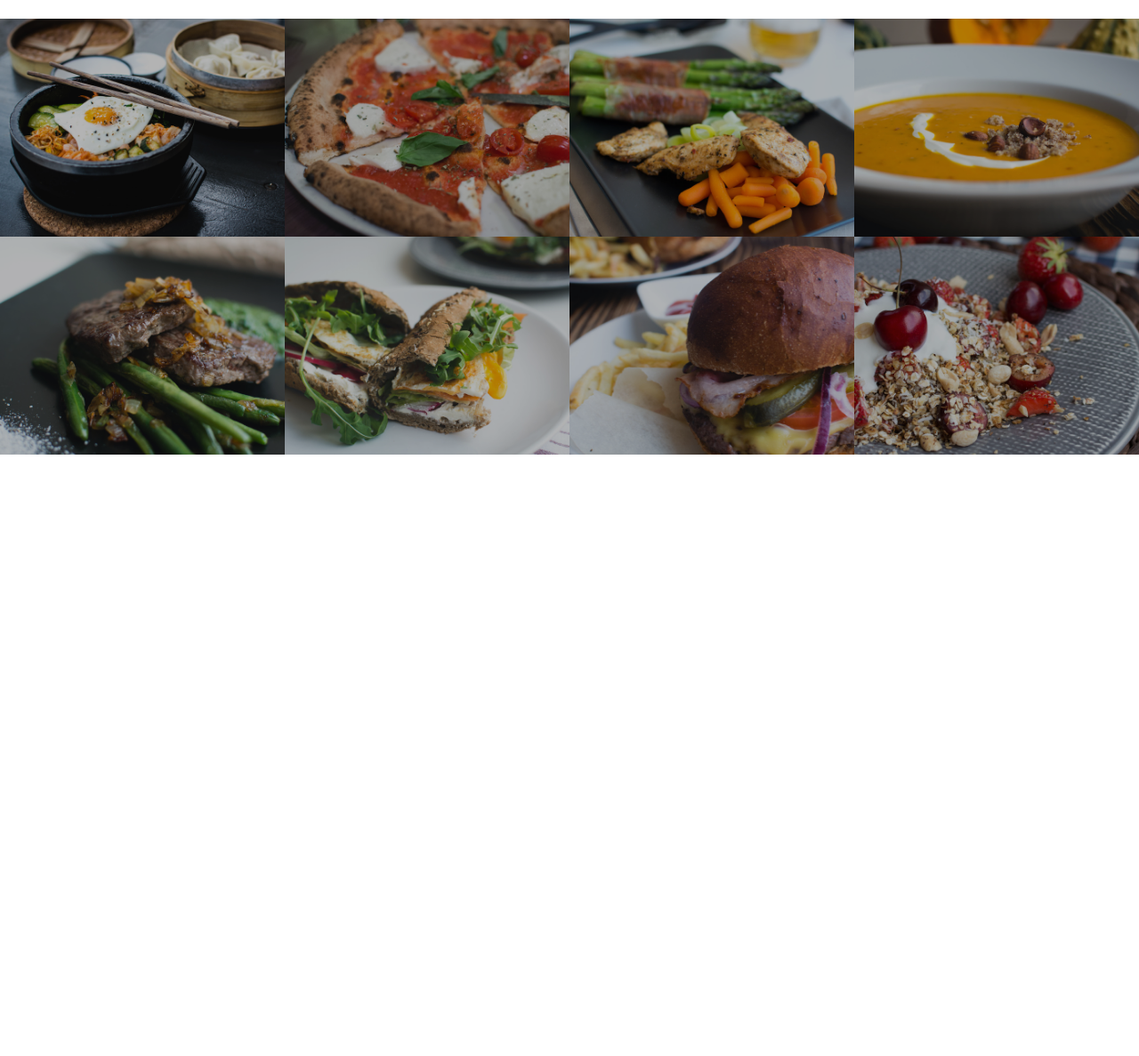
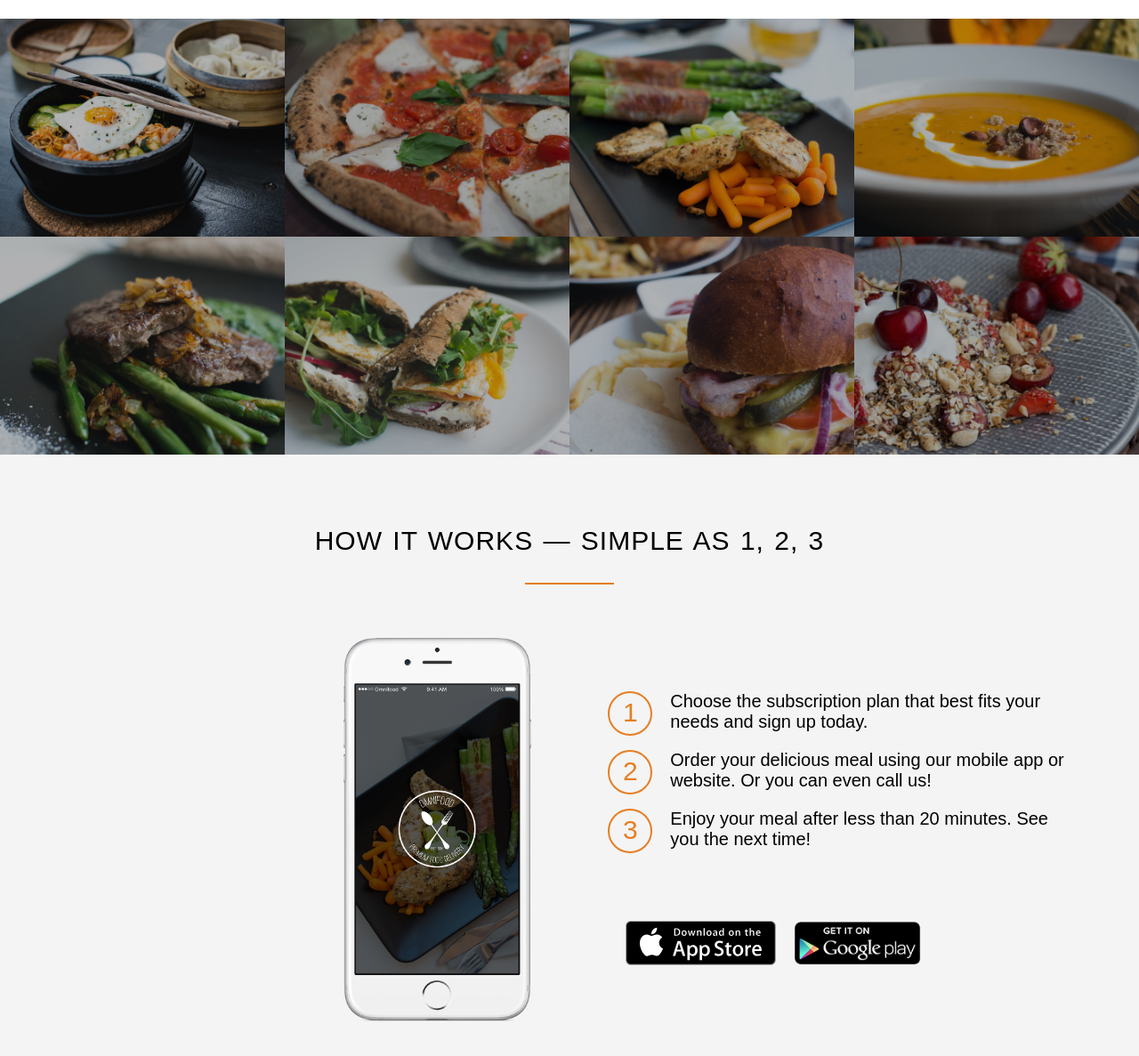
Before and after one commit to waqasbaj/SavourLicious_Web, a plain HTML site: page index.html in a window 1280 px wide. Shown: the part 1419-2606 px from the top of the page at 89% size. Before the commit the page ends 1930 px from the top, so only its background shows below. Drawn offline with nearby package versions, Linux system fonts and the light colour scheme; files that its build step writes are made by us from their sources.

Commit message:
Completed How it Works Section

```diff
--- a/index.html
+++ b/index.html
@@ -87,7 +87,7 @@
         </section>
 
         <section class="section-meals">
-                <ul class="meals-showcase">
+                <ul class="meals-showcase clearfix">
                     <li>
                         <figure class="meal-photo">
                             <img src="resources/img/1.jpg" alt = "Korean bibimbap with egg and vegetables"/>
@@ -112,7 +112,7 @@
                         </figure>
                     </li>
                 </ul>
-                <ul class="meals-showcase">
+                <ul class="meals-showcase clearfix">
                     <li>
                         <figure class="meal-photo">
                             <img src="resources/img/5.jpg" alt = "Paleo beef steak with vegetables"/>
@@ -138,6 +138,34 @@
 
         </section>
 
+        <section class = "section-steps">
+                <div class = "row">
+                    <h2>
+                        How it works &mdash; Simple as 1, 2, 3
+                    </h2>
+                </div>
+                <div class="row">
+                    <div class="col span-1-of-2 steps-box">
+                        <img src="resources/img/app-iPhone.png" alt="Omnifood app on iPhone" class="app-screen">
+                    </div>
+                    <div class="col span-1-of-2 steps-box">
+                        <div class="works-step">
+                            <div>1</div>
+                            <p>Choose the subscription plan that best fits your needs and sign up today.</p>
+                            <div>2</div>
+                            <p>Order your delicious meal using our mobile app or website. Or you can even call us!</p>
+                            <div>3</div>
+                            <p>Enjoy your meal after less than 20 minutes. See you the next time!</p>
+                        </div>
+
+                        <a href="#" class="btn-app"><img src="resources/img/download-app.svg" alt="App Store Button"></a>
+                        <a href="#" class="btn-app"><img src="resources/img/download-app-android.png" alt="Play Store Button"></a>
+
+                    </div>
+
+                </div>
+        </section>
+
         <script src="https://unpkg.com/ionicons@5.0.0/dist/ionicons.js"></script>
 
     </body>
@@ -156,3 +184,10 @@
 8.	Granola with cherries and strawberries
 
  -->
+
+ <!-- Title: How it works - Simple as 1, 2, 3
+
+	1.	Choose the subscription plan that best fits your needs and sign up today.
+	2.	Order your delicious meal using our mobile app or website. Or you can even call us!
+	3.	Enjoy your meal after less than 20 minutes. See you the next time!
+ -->
--- a/resources/css/style.css
+++ b/resources/css/style.css
@@ -17,6 +17,16 @@ html {
     background-color: #fff;
     font-weight: 300;
     text-rendering: optimizeLegibility;
+}
+
+.clearfix {zoom:1}
+.clearfix:after{
+    content:'.';
+    clear:both;
+    display:block;
+    height:0;
+    visibility: hidden;
+
 }
 
 /* ---------------------------------------------- */
@@ -312,3 +322,84 @@ header {
 
 
 }
+
+
+/* ---------------------------------------------- */
+/* ----------HOW IT WORKS------------- */
+/* ---------------------------------------------- */
+
+.section-steps{
+
+    background-color: #f4f4f4;
+}
+
+
+.steps-box {
+
+    margin-top : 30px;
+
+}
+
+.steps-box:first-child{
+
+    text-align:right;
+    padding-right:3%;
+
+}
+
+.steps-box:last-child{
+
+    padding-left:3%;
+    margin-top:70px;
+}
+
+.app-screen{
+
+    width: 40%;
+
+}
+
+.works-step:last-of-type{
+
+    margin-bottom:80px;
+}
+
+
+.works-step div{
+    height: 50px;
+    width: 50px;
+    background-color:transparent;
+    border: 2px solid #e67e22;
+    border-radius: 50%;
+    font-size: 30px;
+    color: #e67e22;
+    text-align:center;
+    padding:5px ;
+    /* display:inline-block; */
+    float:left;
+    margin-right:20px;
+
+}
+
+
+.works-step p{
+
+      /* display:block; */
+      /* float:left; */
+      margin:20px 0;
+      text-align:left;
+
+}
+
+
+.btn-app img{
+
+    height:50px;
+    width:auto;
+    /* margin-top:50px; */
+    margin-left:20px;
+    align-content: left;
+    float:left;
+
+
+}
```
